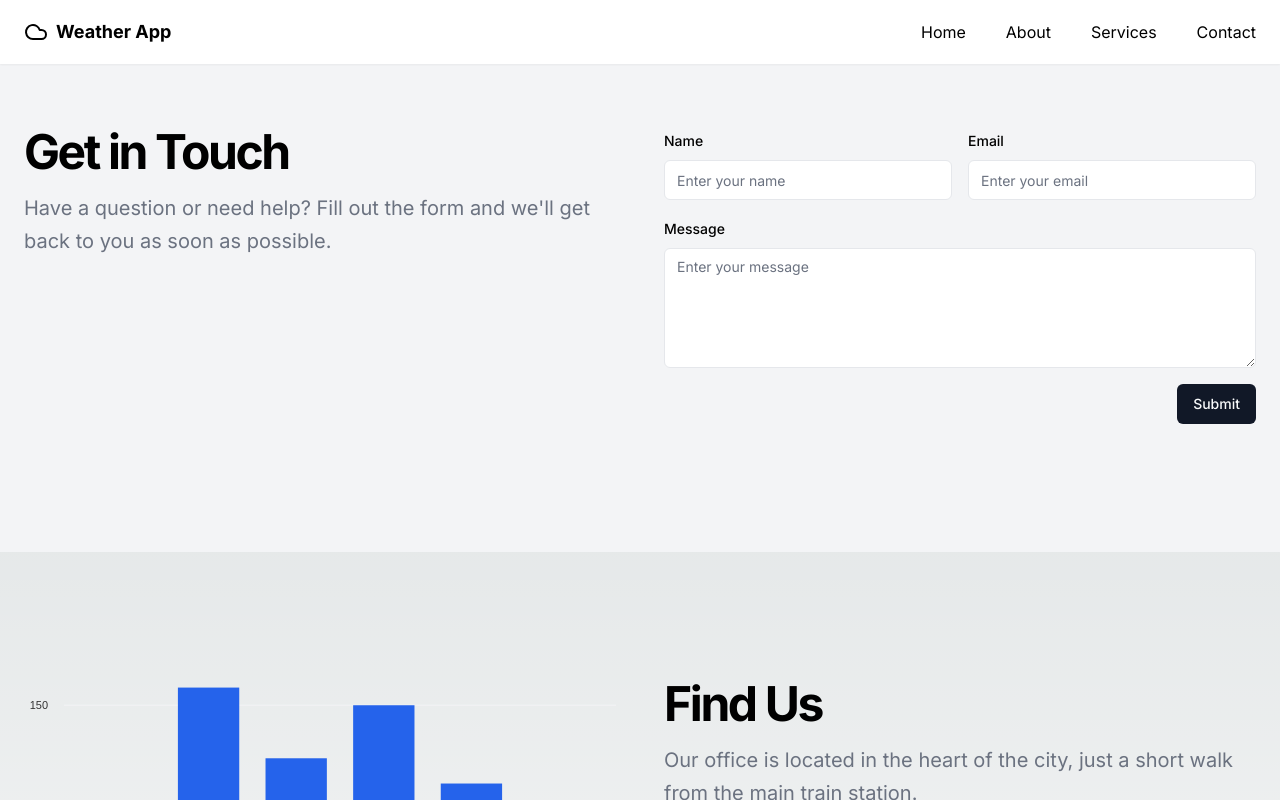
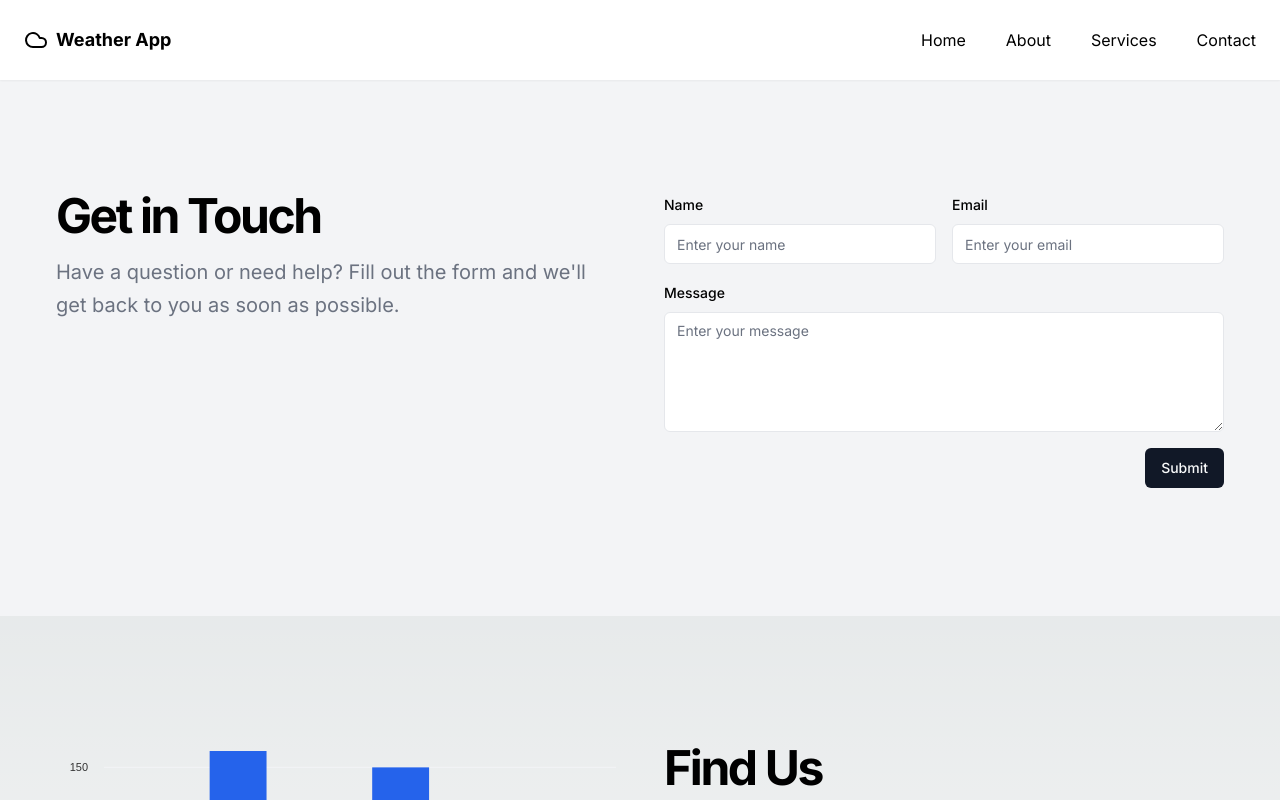
Before and after one commit to Adityanpx/weatherApp, a Next.js app: page /contact in a window 1280 px wide. Shown: the top 800 px of the page. Built offline with nearby package versions, Linux system fonts and the light colour scheme.

Commit message:
responsive

```diff
--- a/package.json
+++ b/package.json
@@ -13,9 +13,10 @@
     "@radix-ui/react-icons": "^1.3.0",
     "@radix-ui/react-label": "^2.0.2",
     "@radix-ui/react-slot": "^1.0.2",
-      "axios": "^1.6.8",
+    "axios": "^1.6.8",
     "class-variance-authority": "^0.7.0",
     "clsx": "^2.1.1",
+    "framer-motion": "^11.1.9",
     "lucide-react": "^0.378.0",
     "next": "14.2.3",
     "react": "^18",
--- a/src/components/about.jsx
+++ b/src/components/about.jsx
@@ -1,8 +1,8 @@
 
 export function About() {
   return (
-    (<main className="flex-1">
-      <section className="w-full py-12 md:py-24 lg:py-32">
+    (<main className="flex-1 p-8 mt-5">
+      <section className="w-full  py-12 md:py-24 lg:py-32">
         <div className="container px-4 md:px-6">
           <div
             className="grid gap-6 lg:grid-cols-[1fr_550px] lg:gap-12 xl:grid-cols-[1fr_650px]">
--- a/src/components/contact.jsx
+++ b/src/components/contact.jsx
@@ -1,22 +1,4 @@
-/**
-* This code was generated by v0 by Vercel.
-* @see https://v0.dev/t/3R0maBIkeLL
-* Documentation: https://v0.dev/docs#integrating-generated-code-into-your-nextjs-app
-*/
 
-/** Add fonts into your Next.js project:
-
-import { Inter } from 'next/font/google'
-
-inter({
-  subsets: ['latin'],
-  display: 'swap',
-})
-
-To read more about using these font, please visit the Next.js documentation:
-- App Directory: https://nextjs.org/docs/app/building-your-application/optimizing/fonts
-- Pages Directory: https://nextjs.org/docs/pages/building-your-application/optimizing/fonts
-**/
 import { Label } from "@/components/ui/label"
 import { Input } from "@/components/ui/input"
 import { Textarea } from "@/components/ui/textarea"
@@ -25,7 +7,7 @@ import { ResponsiveBar } from "@nivo/bar"
 
 export function Contact() {
   return (<>
-    <section className="w-full py-12 md:py-24 lg:py-32 bg-gray-100 dark:bg-gray-800">
+    <section className="w-full p-8 mt-16 py-12 md:py-24 lg:py-32 bg-gray-100 dark:bg-gray-800">
       <div className="container px-4 md:px-6">
         <div className="grid gap-6 lg:grid-cols-2 lg:gap-12">
           <div className="space-y-4">
@@ -59,7 +41,7 @@ export function Contact() {
         </div>
       </div>
     </section>
-    <section className="w-full py-12 md:py-24 lg:py-32">
+    <section className="w-full p-10 py-12 md:py-24 lg:py-32">
       <div className="container px-4 md:px-6">
         <div className="grid gap-6 lg:grid-cols-2 lg:gap-12">
           <div>
--- a/src/components/navbar.jsx
+++ b/src/components/navbar.jsx
@@ -1,50 +1,78 @@
-
+"use client"
+import { useState, useEffect, useRef } from 'react';
 import Link from "next/link"
 import { Button } from "@/components/ui/button"
+import { motion, AnimatePresence } from "framer-motion";
 
 export function Navbar() {
+  const [isOpen, setIsOpen] = useState(false);
+  const sidebarRef = useRef(null);
+
+  const toggleSidebar = () => {
+    setIsOpen(!isOpen);
+  };
+
+  useEffect(() => {
+    const closeSidebar = (e) => {
+      if (sidebarRef.current && !sidebarRef.current.contains(e.target)) {
+        setIsOpen(false);
+      }
+    };
+
+    if (isOpen) {
+      document.addEventListener('click', closeSidebar);
+    } else {
+      document.removeEventListener('click', closeSidebar);
+    }
+
+    return () => {
+      document.removeEventListener('click', closeSidebar);
+    };
+  }, [isOpen]);
+
   return (
-    (<header
-      className="fixed top-0 z-50 w-full bg-white shadow-sm dark:bg-gray-950 dark:text-gray-50">
-      <div className="container flex h-16 items-center justify-between px-4 md:px-6">
+    <header className="fixed top-0 z-50 w-full bg-white shadow-sm dark:bg-gray-950 dark:text-gray-50">
+      <div className="container flex h-16 md:h-20 items-center justify-between px-4 md:px-6">
         <Link className="flex items-center gap-2" href="/">
           <CloudIcon className="h-6 w-6" />
           <span className="text-lg font-bold">Weather App</span>
         </Link>
-        <nav className="hidden md:flex md:items-center md:gap-10  ">
-          <Link
-            className="relative before:absolute before:-bottom-1 before:left-0 before:h-0.5 before:w-0 before:rounded-full before:bg-blue-500 before:transition-all hover:before:w-full"
-            href="/">
-            Home
-          </Link>
-          <Link
-            className="relative before:absolute before:-bottom-1 before:left-0 before:h-0.5 before:w-0 before:rounded-full before:bg-blue-500 before:transition-all hover:before:w-full"
-            href="/about">
-            About
-          </Link>
-          <Link
-            className="relative before:absolute before:-bottom-1 before:left-0 before:h-0.5 before:w-0 before:rounded-full before:bg-blue-500 before:transition-all hover:before:w-full"
-            href="/services">
-            Services
-          </Link>
-          <Link
-            className="relative before:absolute before:-bottom-1 before:left-0 before:h-0.5 before:w-0 before:rounded-full before:bg-blue-500 before:transition-all hover:before:w-full"
-            href="/contact">
-            Contact
-          </Link>
+        <nav className="hidden  md:flex md:items-center md:gap-10">
+          <Link className='hover:underline underline-offset-4 ' href="/">Home</Link>
+          <Link className='hover:underline underline-offset-4 ' href="/about">About</Link>
+          <Link className='hover:underline underline-offset-4 ' href="/services">Services</Link>
+          <Link className='hover:underline underline-offset-4 ' href="/contact">Contact</Link>
         </nav>
-        <Button className="md:hidden" size="icon" variant="outline">
+        <Button className="md:hidden" size="icon" variant="outline" onClick={toggleSidebar}>
           <MenuIcon className="h-6 w-6" />
           <span className="sr-only">Toggle navigation menu</span>
         </Button>
       </div>
-    </header>)
+      <AnimatePresence>
+        {isOpen && (
+          <motion.div
+            initial={{ x: '100%' }}
+            animate={{ x: 0 }}
+            exit={{ x: '100%' }}
+            transition={{ duration: 0.3 }}
+            ref={sidebarRef}
+            className="fixed top-0 right-0 h-full bg-white w-56 md:w-72 border-l border-gray-200 z-50">
+            <nav className="flex hover:border-blue-500 flex-col gap-4 ml-4 mt-16">
+              <Link href="/">Home</Link>
+              <Link href="/about">About</Link>
+              <Link href="/services">Services</Link>
+              <Link href="/contact">Contact</Link>
+            </nav>
+          </motion.div>
+        )}
+      </AnimatePresence>
+    </header>
   );
 }
 
 function CloudIcon(props) {
   return (
-    (<svg
+    <svg
       {...props}
       xmlns="http://www.w3.org/2000/svg"
       width="24"
@@ -56,14 +84,13 @@ function CloudIcon(props) {
       strokeLinecap="round"
       strokeLinejoin="round">
       <path d="M17.5 19H9a7 7 0 1 1 6.71-9h1.79a4.5 4.5 0 1 1 0 9Z" />
-    </svg>)
+    </svg>
   );
 }
 
-
 function MenuIcon(props) {
   return (
-    (<svg
+    <svg
       {...props}
       xmlns="http://www.w3.org/2000/svg"
       width="24"
@@ -77,6 +104,6 @@ function MenuIcon(props) {
       <line x1="4" x2="20" y1="12" y2="12" />
       <line x1="4" x2="20" y1="6" y2="6" />
       <line x1="4" x2="20" y1="18" y2="18" />
-    </svg>)
+    </svg>
   );
 }
--- a/src/components/services.jsx
+++ b/src/components/services.jsx
@@ -4,7 +4,7 @@ import { Button } from "@/components/ui/button"
 
 export function Services() {
   return (<>
-    <section className="w-full py-12 md:py-24 lg:py-32">
+    <section className="w-full p-8 mt-20 py-12 md:py-24 lg:py-32">
       <div className="container px-4 md:px-6">
         <div
           className="grid gap-6 lg:grid-cols-[1fr_400px] lg:gap-12 xl:grid-cols-[1fr_600px]">
@@ -26,13 +26,13 @@ export function Services() {
         </div>
       </div>
     </section>
-    <section className="w-full py-12 md:py-24 lg:py-32 bg-gray-100 dark:bg-gray-800">
+    <section className="w-full p-8 py-12 md:py-24 lg:py-32 bg-gray-100 dark:bg-gray-800">
       <div className="container px-4 md:px-6">
         <div className="grid grid-cols-1 gap-6 sm:grid-cols-2 lg:grid-cols-3">
           <Card className="group">
             <CardContent className="flex flex-col items-start gap-4">
               <div
-                className="bg-gray-900 p-3 rounded-lg group-hover:shadow-lg group-hover:scale-105 transition-all">
+                className="bg-gray-900 p-3 mt-4 rounded-lg group-hover:shadow-lg group-hover:scale-105 transition-all">
                 <SunIcon className="h-8 w-8 text-white" />
               </div>
               <div>
@@ -46,7 +46,7 @@ export function Services() {
           <Card className="group">
             <CardContent className="flex flex-col items-start gap-4">
               <div
-                className="bg-gray-900 p-3 rounded-lg group-hover:shadow-lg group-hover:scale-105 transition-all">
+                className="bg-gray-900 mt-4 p-3 rounded-lg group-hover:shadow-lg group-hover:scale-105 transition-all">
                 <CalendarIcon className="h-8 w-8 text-white" />
               </div>
               <div>
@@ -58,7 +58,7 @@ export function Services() {
           <Card className="group">
             <CardContent className="flex flex-col items-start gap-4">
               <div
-                className="bg-gray-900 p-3 rounded-lg group-hover:shadow-lg group-hover:scale-105 transition-all">
+                className="bg-gray-900 mt-4 p-3 rounded-lg group-hover:shadow-lg group-hover:scale-105 transition-all">
                 <BellIcon className="h-8 w-8 text-white" />
               </div>
               <div>
@@ -72,9 +72,9 @@ export function Services() {
         </div>
       </div>
     </section>
-    <section className="w-full py-12 md:py-24 lg:py-32">
+    <section className="w-full p-8 py-12 md:py-24 lg:py-32">
       <div className="container px-4 md:px-6 text-center">
-        <div className="space-y-3">
+        <div className="space-y-3" >
           <h2 className="text-3xl font-bold tracking-tighter md:text-4xl/tight">Explore Our Weather Services</h2>
           <p
             className="mx-auto max-w-[600px] text-gray-500 md:text-xl/relaxed lg:text-base/relaxed xl:text-xl/relaxed dark:text-gray-400">
```
Also changed, not shown: 1 other file (tests, documents, lock files or other folders).
